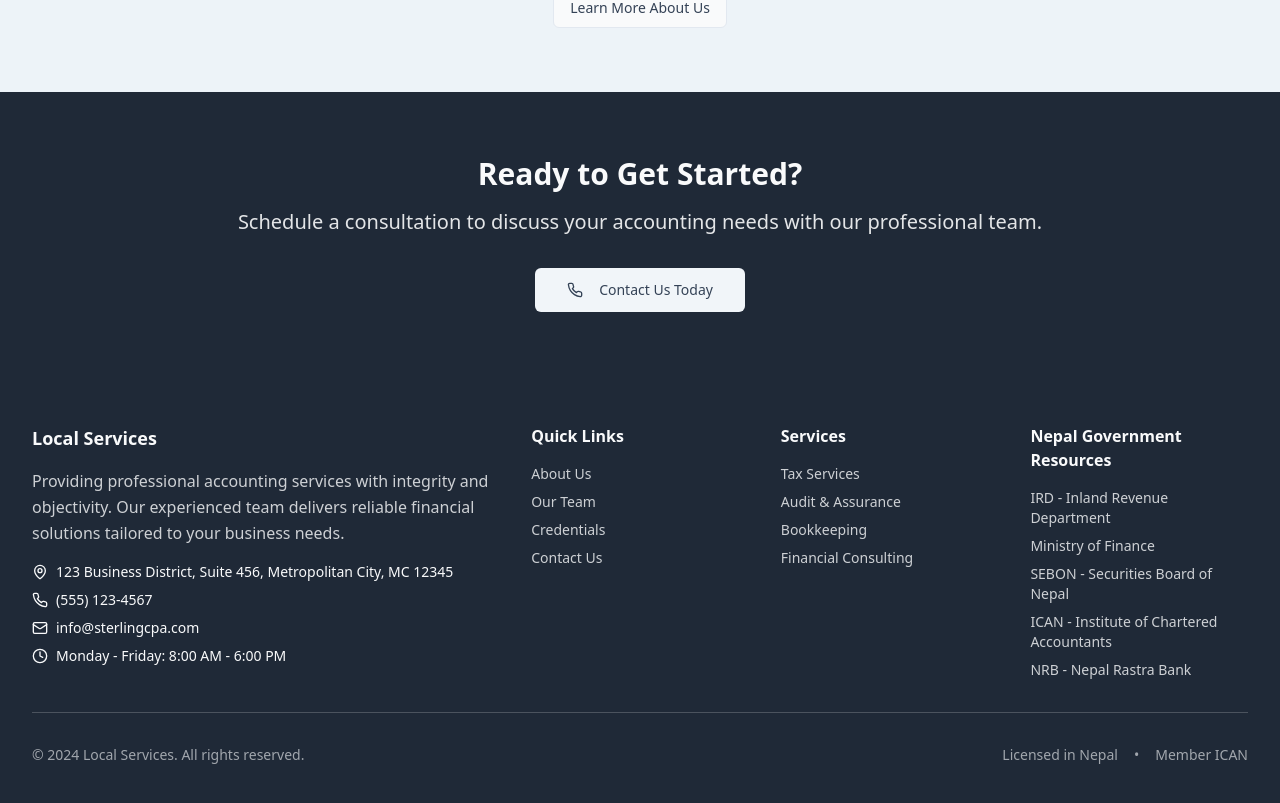
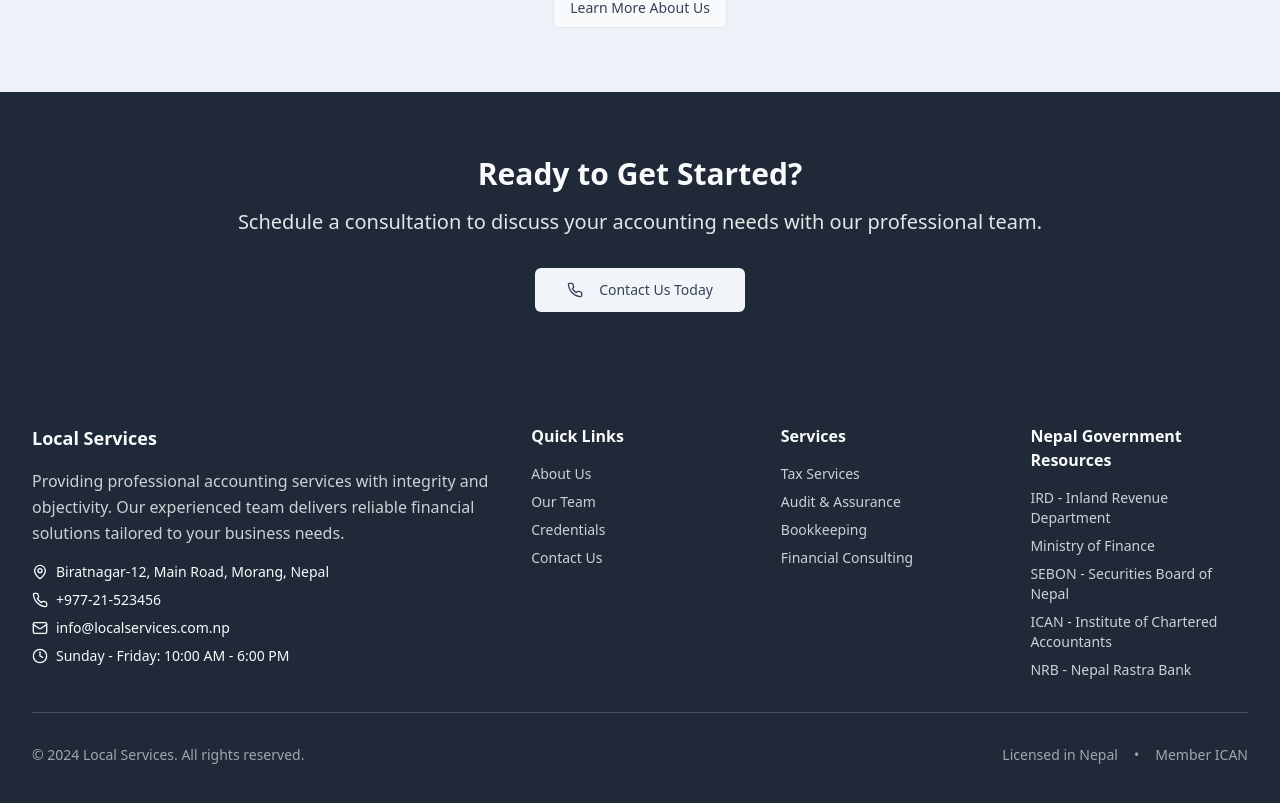
Before and after one commit to Kankuro13/honest-ledger-web, a React (Vite) app: page / in a window 1280 px wide. Shown: the part 2048-2851 px from the top of the page. Built offline with nearby package versions, Linux system fonts and the light colour scheme.

Commit message:
Add contact information
Add contact information relevant to Nepal Biratnagar.

```diff
--- a/src/components/Footer.tsx
+++ b/src/components/Footer.tsx
@@ -16,19 +16,19 @@ export const Footer = () => {
             <div className="space-y-2">
               <div className="flex items-center text-sm">
                 <MapPin className="h-4 w-4 mr-2 flex-shrink-0" />
-                <span>123 Business District, Suite 456, Metropolitan City, MC 12345</span>
+                <span>Biratnagar-12, Main Road, Morang, Nepal</span>
               </div>
               <div className="flex items-center text-sm">
                 <Phone className="h-4 w-4 mr-2 flex-shrink-0" />
-                <span>(555) 123-4567</span>
+                <span>+977-21-523456</span>
               </div>
               <div className="flex items-center text-sm">
                 <Mail className="h-4 w-4 mr-2 flex-shrink-0" />
-                <span>info@sterlingcpa.com</span>
+                <span>info@localservices.com.np</span>
               </div>
               <div className="flex items-center text-sm">
                 <Clock className="h-4 w-4 mr-2 flex-shrink-0" />
-                <span>Monday - Friday: 8:00 AM - 6:00 PM</span>
+                <span>Sunday - Friday: 10:00 AM - 6:00 PM</span>
               </div>
             </div>
           </div>
```
